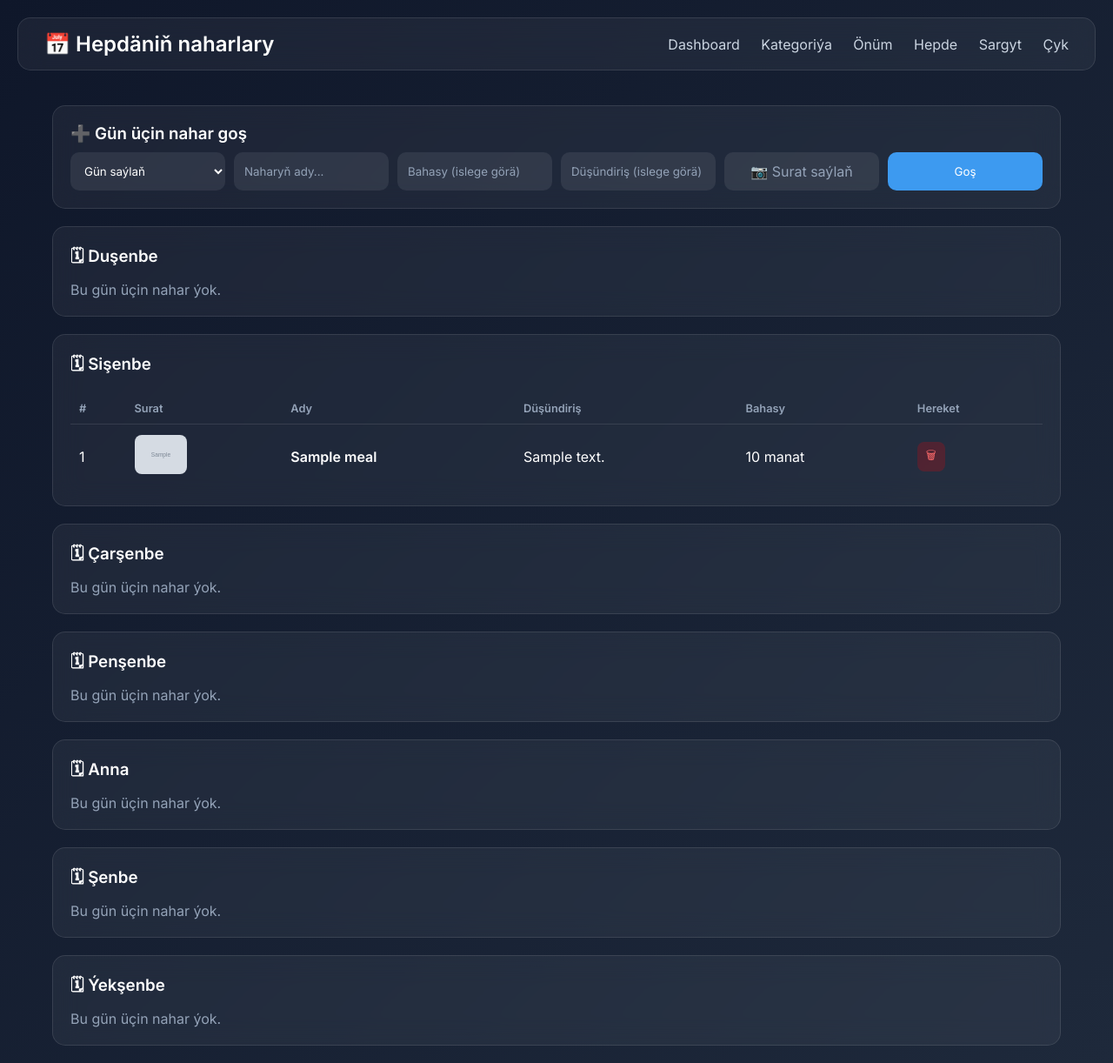
After one commit to Ysmayylow01/oguz-canteen-admin, a Flask app: page /admin/weekly in a window 1280 px wide. The commit adds this page. Shown: the whole page at 87% size. Run offline with Flask 3, Linux system fonts and the light colour scheme; the visitor is signed in with stand-in values (Sample User, id 1); tables that the repository leaves empty hold one stand-in row (values such as "Sample post"); grey boxes marked "Sample" are stand-in pictures.

Commit message:
feat: weekly

```diff
--- a/app.py
+++ b/app.py
@@ -1,7 +1,7 @@
 from flask import Flask, render_template, request, jsonify, session, redirect, url_for, send_from_directory
 from werkzeug.security import generate_password_hash, check_password_hash
 from werkzeug.utils import secure_filename
-from models import db, Admin, Category, FoodItem, Order, OrderItem
+from models import db, Admin, Category, FoodItem, Order, OrderItem, WeeklyMeal
 import os
 import uuid
 
@@ -31,11 +31,32 @@ def format_image_url(image):
         return f"{BASE_URL}{image}"
     return image
 
+DAY_NAMES_TK = ['Duşenbe', 'Sişenbe', 'Çarşenbe', 'Penşenbe', 'Anna', 'Şenbe', 'Ýekşenbe']
+
+
+def _group_weekly_meals():
+    """Hepdäniň naharlaryny günler boýunça toparlamak"""
+    meals = WeeklyMeal.query.order_by(WeeklyMeal.day_of_week, WeeklyMeal.id).all()
+    days = [{'index': i, 'name': name, 'meals': []} for i, name in enumerate(DAY_NAMES_TK)]
+    for meal in meals:
+        if 0 <= meal.day_of_week < 7:
+            days[meal.day_of_week]['meals'].append(meal)
+    return days
+
+
 @app.route('/')
 def home():
     """Esasy menýu sahypasy"""
     categories = Category.query.all()
-    return render_template('client/home.html', categories=categories)
+    weekly_days = _group_weekly_meals()
+    from datetime import datetime as _dt
+    today_index = _dt.now().weekday()
+    return render_template(
+        'client/home.html',
+        categories=categories,
+        weekly_days=weekly_days,
+        today_index=today_index,
+    )
 
 
 @app.route('/track-order')
@@ -239,6 +260,56 @@ def delete_item(id):
     return redirect('/admin/items')
 
 
+@app.route('/admin/weekly', methods=['GET', 'POST'])
+def admin_weekly():
+    """Hepdäniň naharlaryny dolandyrmak"""
+    if not session.get('admin'):
+        return redirect('/admin/login')
+
+    if request.method == 'POST':
+        image_path = ''
+        if 'image' in request.files:
+            file = request.files['image']
+            if file and file.filename and allowed_file(file.filename):
+                ext = file.filename.rsplit('.', 1)[1].lower()
+                filename = f"{uuid.uuid4().hex}.{ext}"
+                filepath = os.path.join(app.config['UPLOAD_FOLDER'], filename)
+                file.save(filepath)
+                image_path = f"/static/uploads/{filename}"
+
+        price_raw = request.form.get('price', '').strip()
+        meal = WeeklyMeal(
+            day_of_week=int(request.form['day_of_week']),
+            name=request.form['name'],
+            description=request.form.get('description', ''),
+            price=float(price_raw) if price_raw else None,
+            image=image_path,
+        )
+        db.session.add(meal)
+        db.session.commit()
+        return redirect('/admin/weekly')
+
+    weekly_days = _group_weekly_meals()
+    return render_template('admin/weekly.html', weekly_days=weekly_days, day_names=DAY_NAMES_TK)
+
+
+@app.route('/admin/weekly/delete/<int:id>')
+def delete_weekly(id):
+    """Hepdäniň naharyny pozmak"""
+    if not session.get('admin'):
+        return redirect('/admin/login')
+
+    meal = WeeklyMeal.query.get_or_404(id)
+    if meal.image and meal.image.startswith('/static/uploads/'):
+        image_file = os.path.join(os.path.dirname(os.path.abspath(__file__)), meal.image.lstrip('/'))
+        if os.path.exists(image_file):
+            os.remove(image_file)
+
+    db.session.delete(meal)
+    db.session.commit()
+    return redirect('/admin/weekly')
+
+
 @app.route('/admin/orders')
 def admin_orders():
     """Sargytlary dolandyrmak"""
--- a/templates/admin/categories.html
+++ b/templates/admin/categories.html
@@ -10,6 +10,7 @@
         <a href="/admin">Dashboard</a>
         <a href="/admin/categories">Kategoriýa</a>
         <a href="/admin/items">Önüm</a>
+        <a href="/admin/weekly">Hepde</a>
         <a href="/admin/orders">Sargyt</a>
         <a href="/admin/logout">Çyk</a>
     </div>
--- a/templates/admin/dashboard.html
+++ b/templates/admin/dashboard.html
@@ -8,6 +8,7 @@
         <a href="/admin">Dashboard</a>
         <a href="/admin/categories">Kategoriýa</a>
         <a href="/admin/items">Önüm</a>
+        <a href="/admin/weekly">Hepde</a>
         <a href="/admin/orders">Sargyt</a>
         <a href="/admin/logout">Çyk</a>
     </div>
--- a/templates/admin/items.html
+++ b/templates/admin/items.html
@@ -10,6 +10,7 @@
         <a href="/admin">Dashboard</a>
         <a href="/admin/categories">Kategoriýa</a>
         <a href="/admin/items">Önüm</a>
+        <a href="/admin/weekly">Hepde</a>
         <a href="/admin/orders">Sargyt</a>
         <a href="/admin/logout">Çyk</a>
     </div>
--- a/templates/admin/orders.html
+++ b/templates/admin/orders.html
@@ -10,6 +10,7 @@
         <a href="/admin">Dashboard</a>
         <a href="/admin/categories">Kategoriýa</a>
         <a href="/admin/items">Önüm</a>
+        <a href="/admin/weekly">Hepde</a>
         <a href="/admin/orders">Sargyt</a>
         <a href="/admin/logout">Çyk</a>
     </div>
--- /dev/null
+++ b/templates/admin/weekly.html
@@ -0,0 +1,161 @@
+{% extends "base.html" %}
+
+{% block title %}Hepdäniň naharlary{% endblock %}
+
+{% block content %}
+
+<div class="navbar glass fade-in">
+    <h2>📅 Hepdäniň naharlary</h2>
+    <div>
+        <a href="/admin">Dashboard</a>
+        <a href="/admin/categories">Kategoriýa</a>
+        <a href="/admin/items">Önüm</a>
+        <a href="/admin/weekly">Hepde</a>
+        <a href="/admin/orders">Sargyt</a>
+        <a href="/admin/logout">Çyk</a>
+    </div>
+</div>
+
+<div class="container fade-in">
+
+    <div class="card glass">
+        <h3>➕ Gün üçin nahar goş</h3>
+
+        <form method="POST" enctype="multipart/form-data" class="form">
+            <select name="day_of_week" required>
+                <option value="">Gün saýlaň</option>
+                {% for name in day_names %}
+                <option value="{{ loop.index0 }}">{{ name }}</option>
+                {% endfor %}
+            </select>
+
+            <input type="text" name="name" placeholder="Naharyň ady..." required>
+            <input type="number" name="price" placeholder="Bahasy (islege görä)" step="0.01">
+            <input type="text" name="description" placeholder="Düşündiriş (islege görä)">
+
+            <label class="file-upload-label">
+                <span id="file-name">📷 Surat saýlaň</span>
+                <input type="file" name="image" accept="image/*" onchange="updateFileName(this)">
+            </label>
+            <button type="submit">Goş</button>
+        </form>
+    </div>
+
+    {% for day in weekly_days %}
+    <div class="card glass" style="margin-top:20px;">
+        <h3>🗓 {{ day.name }}</h3>
+
+        {% if day.meals %}
+        <table>
+            <thead>
+                <tr>
+                    <th>#</th>
+                    <th>Surat</th>
+                    <th>Ady</th>
+                    <th>Düşündiriş</th>
+                    <th>Bahasy</th>
+                    <th>Hereket</th>
+                </tr>
+            </thead>
+            <tbody>
+                {% for meal in day.meals %}
+                <tr>
+                    <td>{{ meal.id }}</td>
+                    <td>
+                        {% if meal.image %}
+                        <img src="{{ meal.image }}" style="width:60px;height:45px;object-fit:cover;border-radius:8px;">
+                        {% else %}
+                        —
+                        {% endif %}
+                    </td>
+                    <td><strong>{{ meal.name }}</strong></td>
+                    <td>{{ meal.description or '—' }}</td>
+                    <td>{% if meal.price %}{{ "%.0f"|format(meal.price) }} manat{% else %}—{% endif %}</td>
+                    <td>
+                        <button class="action-btn delete" onclick="deleteWeekly({{ meal.id }})">🗑</button>
+                    </td>
+                </tr>
+                {% endfor %}
+            </tbody>
+        </table>
+        {% else %}
+        <p style="color:#94a3b8;margin-top:10px;">Bu gün üçin nahar ýok.</p>
+        {% endif %}
+    </div>
+    {% endfor %}
+
+</div>
+
+<style>
+.form {
+    display: grid;
+    grid-template-columns: repeat(auto-fit, minmax(150px, 1fr));
+    gap: 10px;
+    margin-top: 10px;
+}
+.form input, .form select {
+    padding: 12px;
+    border-radius: 10px;
+    border: none;
+    outline: none;
+    background: rgba(255,255,255,0.08);
+    color: white;
+}
+.form select option { background: #0f172a; color: white; }
+.form input::placeholder { color: #94a3b8; }
+.form button {
+    background: #3D9AF0;
+    border: none;
+    border-radius: 10px;
+    color: white;
+    cursor: pointer;
+    transition: 0.3s;
+}
+.form button:hover { background: #2563eb; }
+
+.file-upload-label {
+    display: flex;
+    align-items: center;
+    justify-content: center;
+    padding: 12px;
+    border-radius: 10px;
+    background: rgba(255,255,255,0.08);
+    color: #94a3b8;
+    cursor: pointer;
+    transition: 0.3s;
+    overflow: hidden;
+    text-overflow: ellipsis;
+    white-space: nowrap;
+}
+.file-upload-label:hover { background: rgba(255,255,255,0.15); }
+.file-upload-label input[type="file"] { display: none; }
+
+.action-btn {
+    padding: 6px 10px;
+    border-radius: 8px;
+    border: none;
+    cursor: pointer;
+    margin-right: 5px;
+    transition: 0.3s;
+}
+.action-btn.delete { background: rgba(255,0,0,0.2); color: #ff6b6b; }
+.action-btn:hover { transform: scale(1.1); }
+</style>
+
+<script>
+function deleteWeekly(id) {
+    if (confirm("Bu naharyny pozmak isleýärsiňizmi?")) {
+        window.location.href = "/admin/weekly/delete/" + id;
+    }
+}
+function updateFileName(input) {
+    var label = document.getElementById('file-name');
+    if (input.files && input.files[0]) {
+        label.textContent = '📷 ' + input.files[0].name;
+    } else {
+        label.textContent = '📷 Surat saýlaň';
+    }
+}
+</script>
+
+{% endblock %}
```
Also changed, not shown: models.py (+13 -0 lines), templates/client/home.html (+107 -0 lines), static/uploads/e978b0a24d804bffa799e819d6a9f225.png (added).
